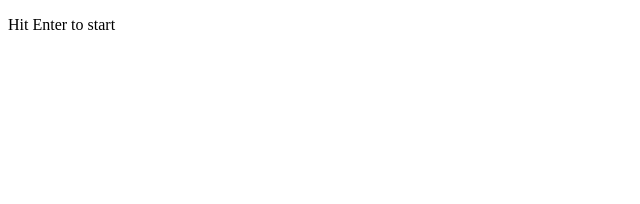
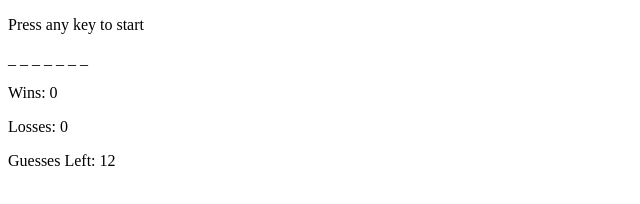
Before and after one commit to jsf5077/Avengers-Assemble, a plain HTML site: page index.html in a window 1280 px wide. Shown: the whole page, without its empty margins (0-640 px from the left). Drawn offline with Linux system fonts and the light colour scheme.

Commit message:
erased the requirement for user to hit enter. Assigned user key input to a variable

```diff
--- a/assets/javascript/game.js
+++ b/assets/javascript/game.js
@@ -3,9 +3,9 @@ var computerChoice = Math.floor(Math.random()*7);
 var answer = word[computerChoice];
 var wordLength = answer.length;
 var display = [wordLength];
-var victory = wordLength;
+var correct = wordLength;
 var letters = answer.split('');
-var GuessesLeft = wordLength + 5;
+var guessesLeft = wordLength + 5;
 var output = "";
 var userLetter = "";
 var wins = 0;
@@ -15,33 +15,44 @@ var losses = 0;
 var directionsText = document.getElementById("directions-text");
 var winsText = document.getElementById("wins-text");
 var lossesText = document.getElementById("losses-text");
+var guessText = document.getElementById("guesses-left");
+
+ //console logs
+ console.log(answer);
+ console.log(wordLength);
+ console.log(guessesLeft);
+ console.log("wins: " + wins);
+ console.log("losses: " + losses);
+
+ // displays wins, losses, and guesses left
+ winsText.textContent = "Wins: " + wins;
+ lossesText.textContent = "Losses: " + losses;
+ guessText.textContent = "Guesses Left: " + guessesLeft;
 
 
-document.onkeyup = function(event) {
-    var userChoice = event.key.toLowerCase();
-    // alert to start game by key press
-    if (userChoice === "enter") {
-        // hide directions
-        directionsText.textContent = "";
-        // for loop that initiates game elements
-        // generates placeholders that matches the length of the chosen word
+var layout = function() {
+    // creates underscore placeholders for the length of chosen word
         for (var i=0; i < answer.length; i++) {
-            display[i] = "_ ";
-            output = output + display[i];
-        }
+        display[i] = "_ ";
+        output = output + display[i];
+    }
     // inserts the placeholders on page
     document.getElementById("game").innerHTML = output;
+    //reset the output
     output ="";
-    // displays wins and losses
-    winsText.textContent = "wins: " + wins;
-    lossesText.textContent = "losses: " + losses;
-    }
-        console.log(answer);
-        console.log(wordLength);
-        console.log(GuessesLeft);
-        console.log("wins: " + wins);
-        console.log("losses: " + losses);
 }
+document.onkeyup = function(event) {
+    var userKey = event.key.toUpperCase();
+    console.log(event);
+    userLetter = userKey;
+    console.log("User Letter Chosen: " + userLetter)
+}
+window.onload = function() {
+    layout();
+}
+
+
+
 
 // ***Start Game***
 //     computer picks a random name from Array
--- a/index.html
+++ b/index.html
@@ -7,10 +7,11 @@
   </head>
   <body>
       <div>
-        <p id="directions-text">Hit Enter to start</p>
+        <p id="directions-text">Press any key to start</p>
         <p id="game"></p>
         <p id="wins-text"></p>
         <p id="losses-text"></p>
+        <p id="guesses-left"></p>
         </div>
 
         <script type="text/javascript" src="assets/javascript/game.js"></script>
```
